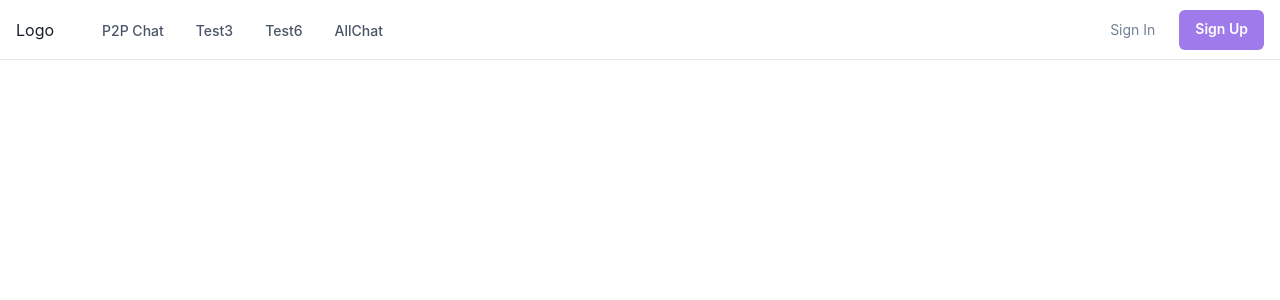
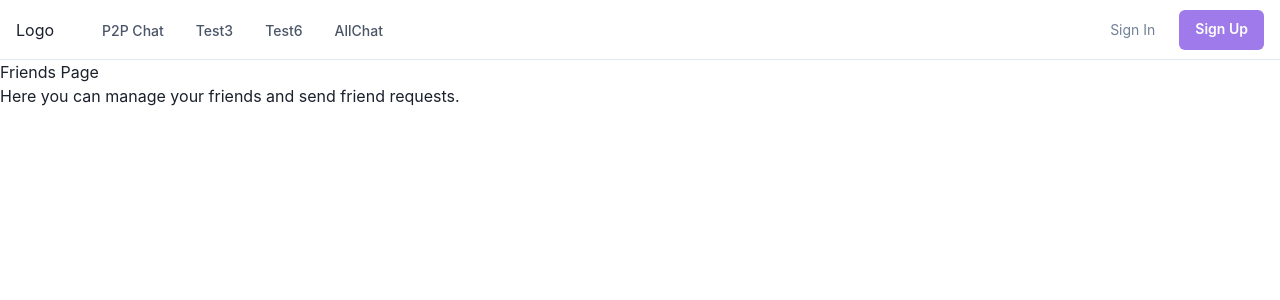
Before and after one commit to MrPitz1/ChatWebapp, a React (Vite) app in the folder client/: page /friends in a window 1280 px wide. Shown: the top 300 px of the page. Built offline with nearby package versions, Linux system fonts and the light colour scheme.

Commit message:
path for friends

```diff
--- a/client/src/App.jsx
+++ b/client/src/App.jsx
@@ -11,6 +11,8 @@ import {
 import MainLayout from './components/Layout';
 import Register from './pages/Register';
 import Login from './pages/Login';
+import Friends from './pages/Friends';
+
 
 function App() {
   return (
@@ -23,6 +25,8 @@ function App() {
             <Route path='/chat-room/:uuid' element={<Room/>} />
             <Route path='/login' element={<Login/>} />
             <Route path='/register' element={<Register/>} />
+            <Route path='/friends' element={<Friends/>} />
+
           </Routes>
       </Router>
     </MainLayout>
--- a/client/src/components/Navbar.jsx
+++ b/client/src/components/Navbar.jsx
@@ -27,7 +27,12 @@ import Cookies from 'js-cookie';
 function App() {
   const { isOpen, onToggle } = useDisclosure();
   const [username, setUsername] = useState(null);
-
+  if(username) {
+    NAV_ITEMS.push({
+      label: 'Friends',
+      href: '/friends',
+    });
+  }
   useEffect(() => {
     const username = Cookies.get('username');
     if (username) {
@@ -293,4 +298,5 @@ const NAV_ITEMS = [
   },
 ];
 
+
 export default App;
--- /dev/null
+++ b/client/src/pages/Friends.jsx
@@ -0,0 +1,14 @@
+// src/pages/Friends.jsx
+
+import React from 'react';
+
+const Friends = () => {
+  return (
+    <div>
+      <h1>Friends Page</h1>
+      <p>Here you can manage your friends and send friend requests.</p>
+    </div>
+  );
+};
+
+export default Friends;
```
